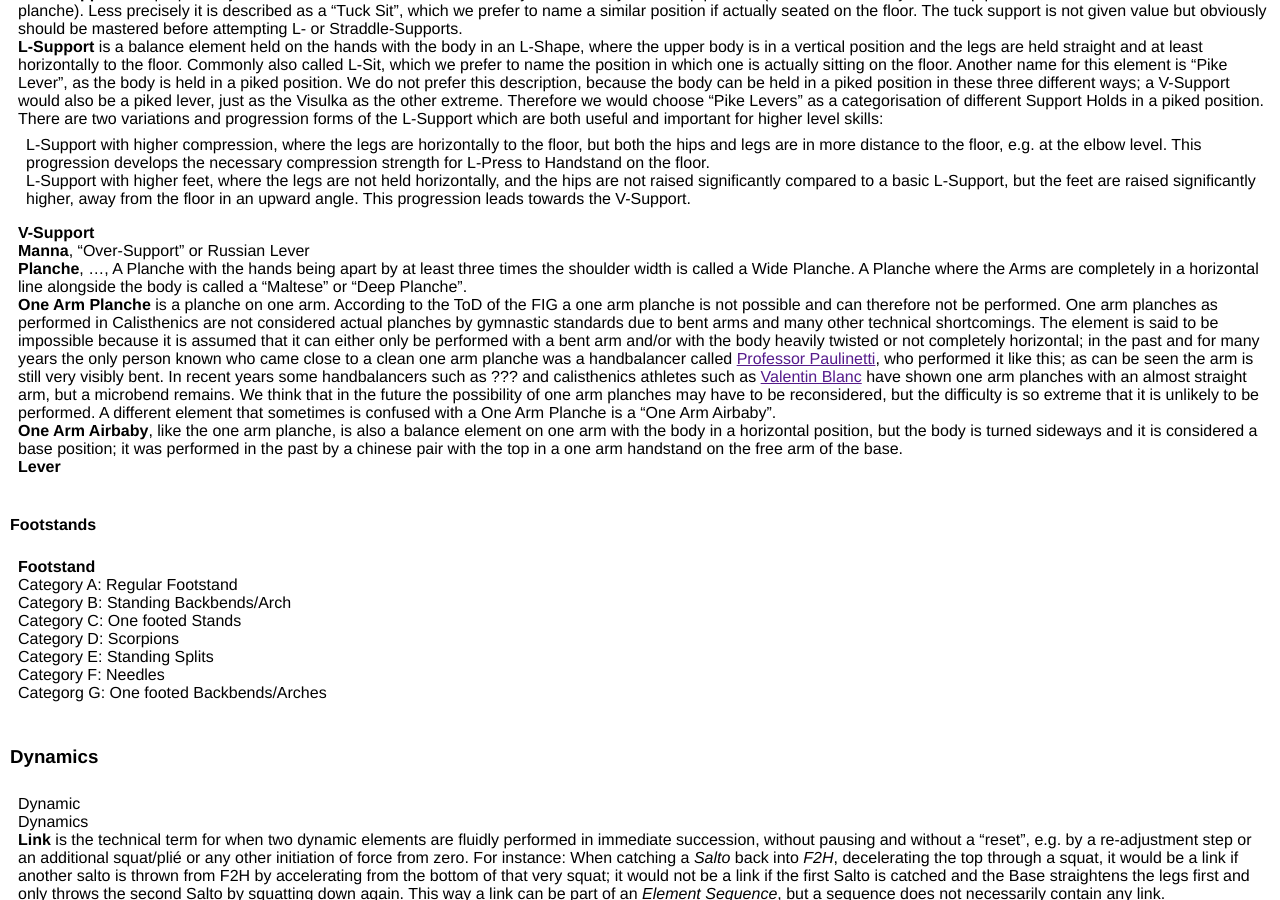
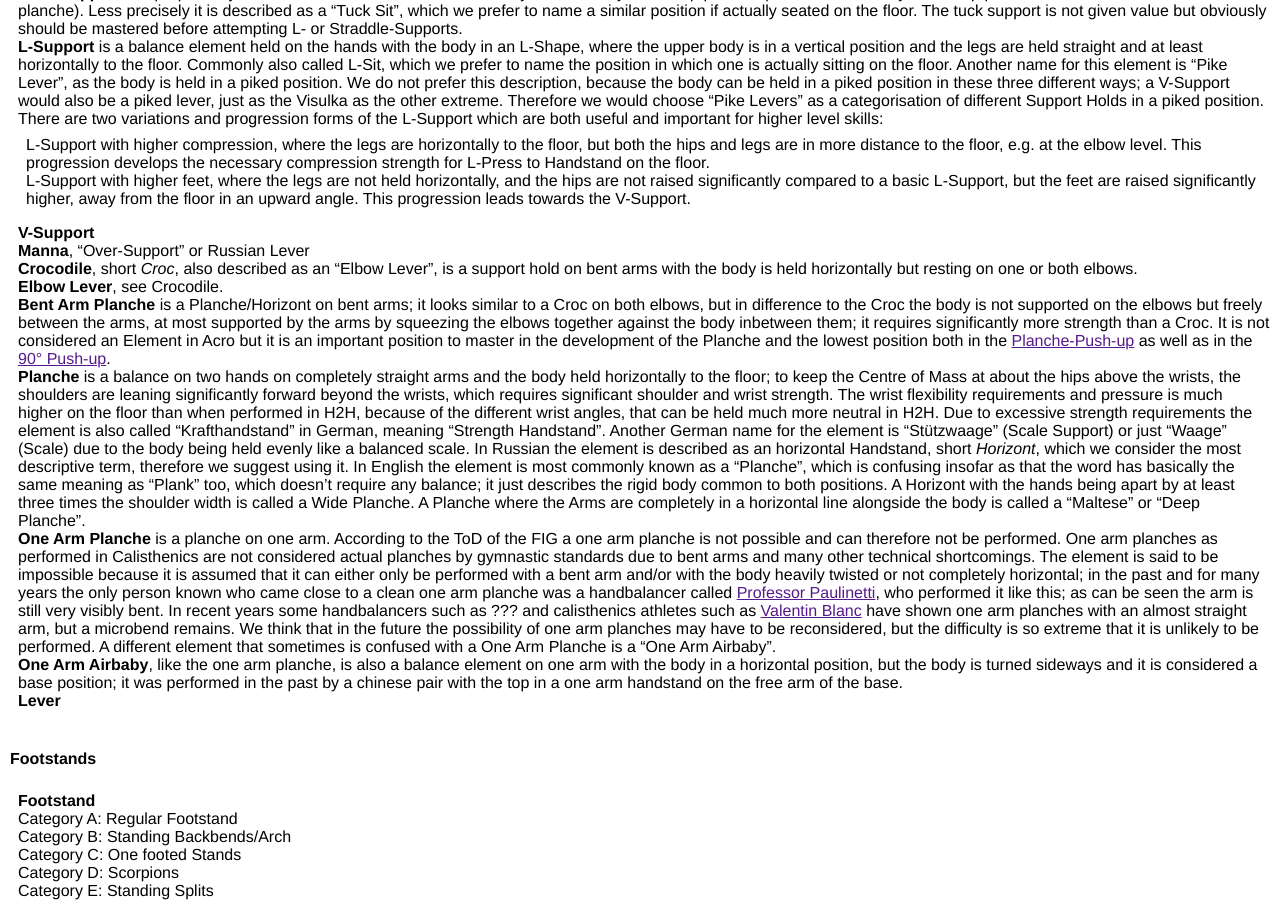
Before and after one commit to floshin/acrolib, a Jekyll site: the page built from glossary.md, in a window 1280 px wide and 900 px high, scrolled down 2768 px. Built offline with Jekyll 4.4.1, drawn with Linux system fonts in a browser that asks for light colours; our own code applies the rules of GitHub Pages for plain Markdown files; some of the changed text lies outside the part shown.

Commit message:
Update glossary.md

```diff
--- a/glossary.md
+++ b/glossary.md
@@ -115,7 +115,10 @@ We divide the Acrobatic terms into the following categories according to the cat
    * L-Support with higher feet, where the legs are not held horizontally, and the hips are not raised significantly compared to a basic L-Support, but the feet are raised significantly higher, away from the floor in an upward angle. This progression leads towards the V-Support.
 * **V-Support**
 * **Manna**, "Over-Support" or Russian Lever
-* **Planche**, ..., A Planche with the hands being apart by at least three times the shoulder width is called a Wide Planche. A Planche where the Arms are completely in a horizontal line alongside the body is called a "Maltese" or "Deep Planche".
+* **Crocodile**, short *Croc*, also described as an "Elbow Lever", is a support hold on bent arms with the body is held horizontally but resting on one or both elbows.
+* **Elbow Lever**, see Crocodile.
+* **Bent Arm Planche** is a Planche/Horizont on bent arms; it looks similar to a Croc on both elbows, but in difference to the Croc the body is not supported on the elbows but freely between the arms, at most supported by the arms by squeezing the elbows together against the body inbetween them; it requires significantly more strength than a Croc. It is not considered an Element in Acro but it is an important position to master in the development of the Planche and the lowest position both in the [Planche-Push-up]() as well as in the [90° Push-up]().
+* **Planche** is a balance on two hands on completely straight arms and the body held horizontally to the floor; to keep the Centre of Mass at about the hips above the wrists, the shoulders are leaning significantly forward beyond the wrists, which requires significant shoulder and wrist strength. The wrist flexibility requirements and pressure is much higher on the floor than when performed in H2H, because of the different wrist angles, that can be held much more neutral in H2H. Due to excessive strength requirements the element is also called "Krafthandstand" in German, meaning "Strength Handstand". Another German name for the element is "Stützwaage" (Scale Support) or just "Waage" (Scale) due to the body being held evenly like a balanced scale. In Russian the element is described as an horizontal Handstand, short *Horizont*, which we consider the most descriptive term, therefore we suggest using it. In English the element is most commonly known as a "Planche", which is confusing insofar as that the word has basically the same meaning as "Plank" too, which doesn't require any balance; it just describes the rigid body common to both positions. A Horizont with the hands being apart by at least three times the shoulder width is called a Wide Planche. A Planche where the Arms are completely in a horizontal line alongside the body is called a "Maltese" or "Deep Planche".
 * **One Arm Planche** is a planche on one arm. According to the ToD of the FIG a one arm planche is not possible and can therefore not be performed. One arm planches as performed in Calisthenics are not considered actual planches by gymnastic standards due to bent arms and many other technical shortcomings. The element is said to be impossible because it is assumed that it can either only be performed with a bent arm and/or with the body heavily twisted or not completely horizontal; in the past and for many years the only person known who came close to a clean one arm planche was a handbalancer called [Professor Paulinetti](), who performed it like this; as can be seen the arm is still very visibly bent. In recent years some handbalancers such as ??? and calisthenics athletes such as [Valentin Blanc]() have shown one arm planches with an almost straight arm, but a microbend remains. We think that in the future the possibility of one arm planches may have to be reconsidered, but the difficulty is so extreme that it is unlikely to be performed. A different element that sometimes is confused with a One Arm Planche is a "One Arm Airbaby".
 * **One Arm Airbaby**, like the one arm planche, is also a balance element on one arm with the body in a horizontal position, but the body is turned sideways and it is considered a base position; it was performed in the past by a chinese pair with the top in a one arm handstand on the free arm of the base.
 * **Lever**
@@ -196,7 +199,11 @@ A Split with the legs apart wider than 180° is called an *Oversplit* (German:
 
 ### Statics
 
-* ....
+* Statics are basically Balance Elements but held individually. All the handstands, footstands and support holds can be performed as individual static holds too (see [Balance](#Balance). But there are a few static holds which are only or mostly performed individually and not or rarely on partners, such as Forearmstands, Headstands or Cheststands. Additionally we will also list static holds that are not considered as elements in acrobatic gymnastics, but that are useful in course of the development of said elements and are therefore commonly used (or ought to be used as we think) in the strength and balance development of athletes, such as diverse yoga positions.
+* Frogstand, Sanskrit "Bakasana", ...
+* Crowstand, Sanskrit "Kakasana", ...
+* Tuck Planche, Sanskrit "Lolasana", ...
+*
 
 
 ### Tumbling
```
Also changed, not shown: other parts of glossary.md (+2 -2 lines).
